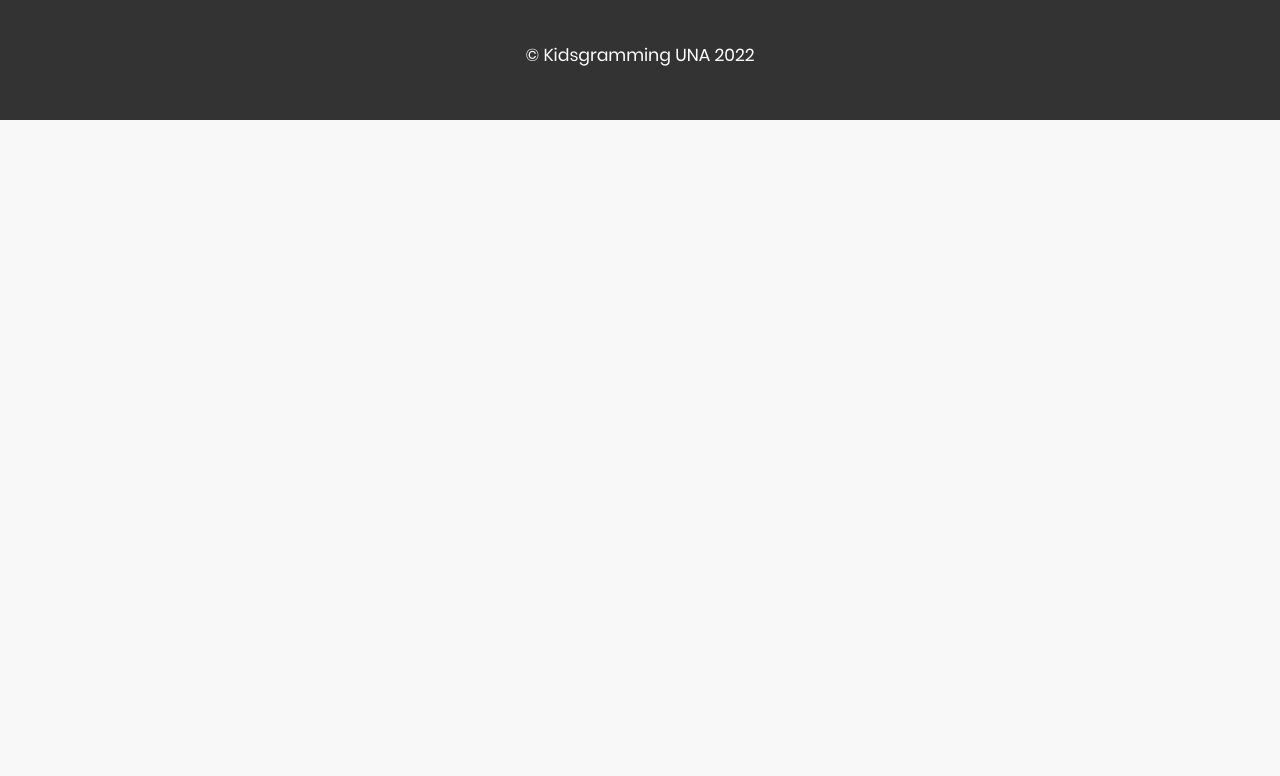
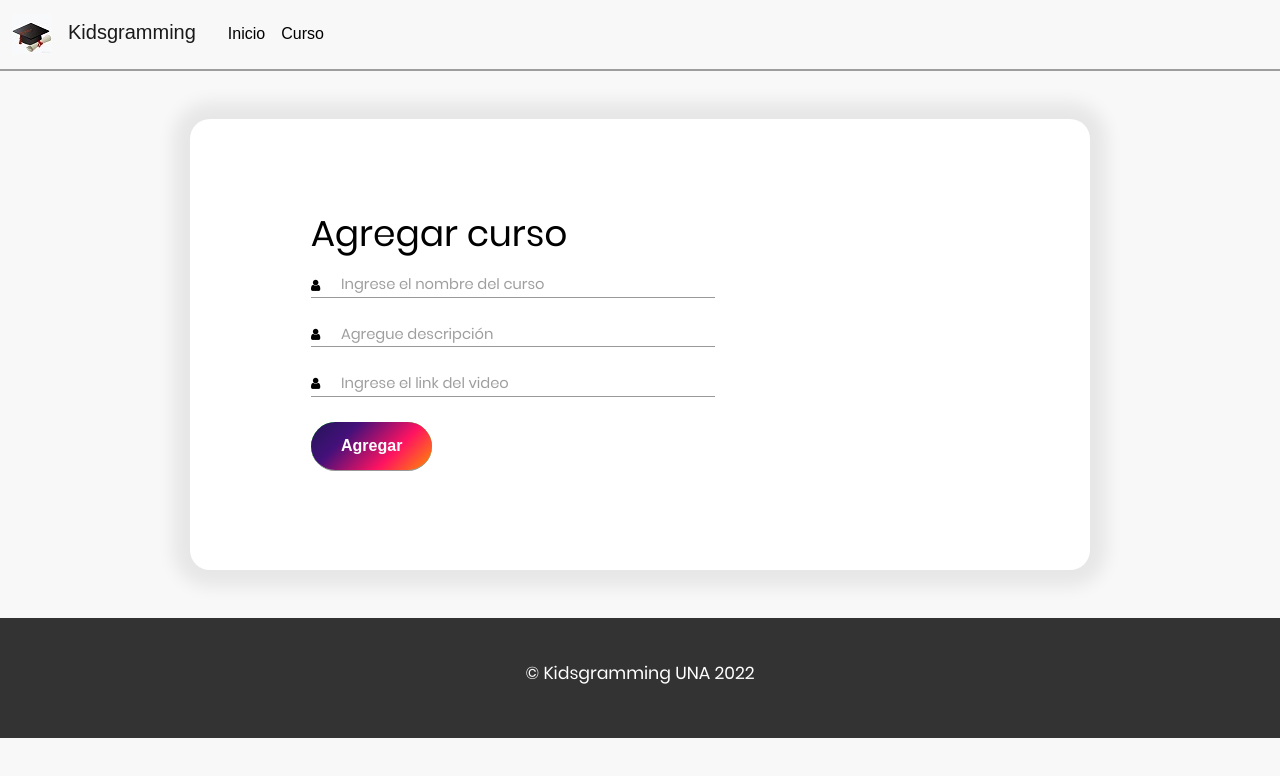
Before and after one commit to theerrorenchanter/kidsgramming, a React (Vite) app in the folder kidsgramming-fe/: page /curso in a window 1280 px wide. Shown: the top 776 px of the page. Built offline with nearby package versions, Linux system fonts and the light colour scheme.

Commit message:
Pantalla de agregar curso

```diff
--- a/kidsgramming-fe/src/components/navegacion/NavbarHome.jsx
+++ b/kidsgramming-fe/src/components/navegacion/NavbarHome.jsx
@@ -20,6 +20,9 @@
                         <li className="nav-item">
                             <Link className="nav-link" to="/">Inicio</Link>
                         </li>
+                        <li className="nav-item">
+                            <Link className="nav-link" to="/curso">Curso</Link>
+                        </li>
                     </ul>
                 </div>
         </div>
--- /dev/null
+++ b/kidsgramming-fe/src/components/paginas/Curso.jsx
@@ -0,0 +1,40 @@
+import React from 'react'
+
+import { Link } from 'react-router-dom'
+import NavbarHome from '../navegacion/NavbarHome'
+
+const Curso = () => {
+  return (
+    <div>
+      <NavbarHome/>
+       <section className="signup m-5">
+            <div className="container">
+                <div className="signup-content">
+                    <div className="signup-form">
+                        <h2 className="form-title">Agregar curso</h2>
+                        <form method="POST" className="register-form" id="createCourse-form">
+                            <div className="form-group">
+                                <label htmlFor="nameCourse"><i className="fa fa-user"></i></label>
+                                <input type="text" name="nameCourse" id="nameCourse" placeholder="Ingrese el nombre del curso"/>
+                            </div>
+                            <div className="form-group">
+                                <label htmlFor="description"><i className="fa fa-user"></i></label>
+                                <input type="text" name="description" id="description" placeholder="Agregue descripción"/>
+                            </div>
+                            <div className="form-group">
+                            <label htmlFor="description"><i className="fa fa-user"></i></label>
+                                <input type="text" name="videoLink" id="videoLink" placeholder="Ingrese el link del video"/>
+                            </div>
+                            <div className="pb-4">
+                                <input type="submit" name="add" id="add" className="form-submit" value="Agregar"/>
+                            </div>
+                        </form>
+                    </div>
+                </div>
+            </div>
+        </section>
+    </div>
+  )
+}
+
+export default Curso
--- a/kidsgramming-fe/src/main.jsx
+++ b/kidsgramming-fe/src/main.jsx
@@ -5,6 +5,7 @@
 import Inicio from './components/paginas/Inicio'
 import Login from './components/paginas/Login'
 import Registro from './components/paginas/Registro'
+import Curso from './components/paginas/Curso'
 
 
 ReactDOM.createRoot(document.querySelector('#root')).render(
@@ -14,6 +15,7 @@
         <Route path="/" element={<Inicio/>} />
         <Route path="/login" element={<Login/>} />
         <Route path="/registro" element={<Registro/>} />
+        <Route path="/curso" element={<Curso/>} />
       </Routes>
     </BrowserRouter>
     <Footer/>
```
Also changed, not shown: 2 other files (tests, documents, lock files or other folders).
